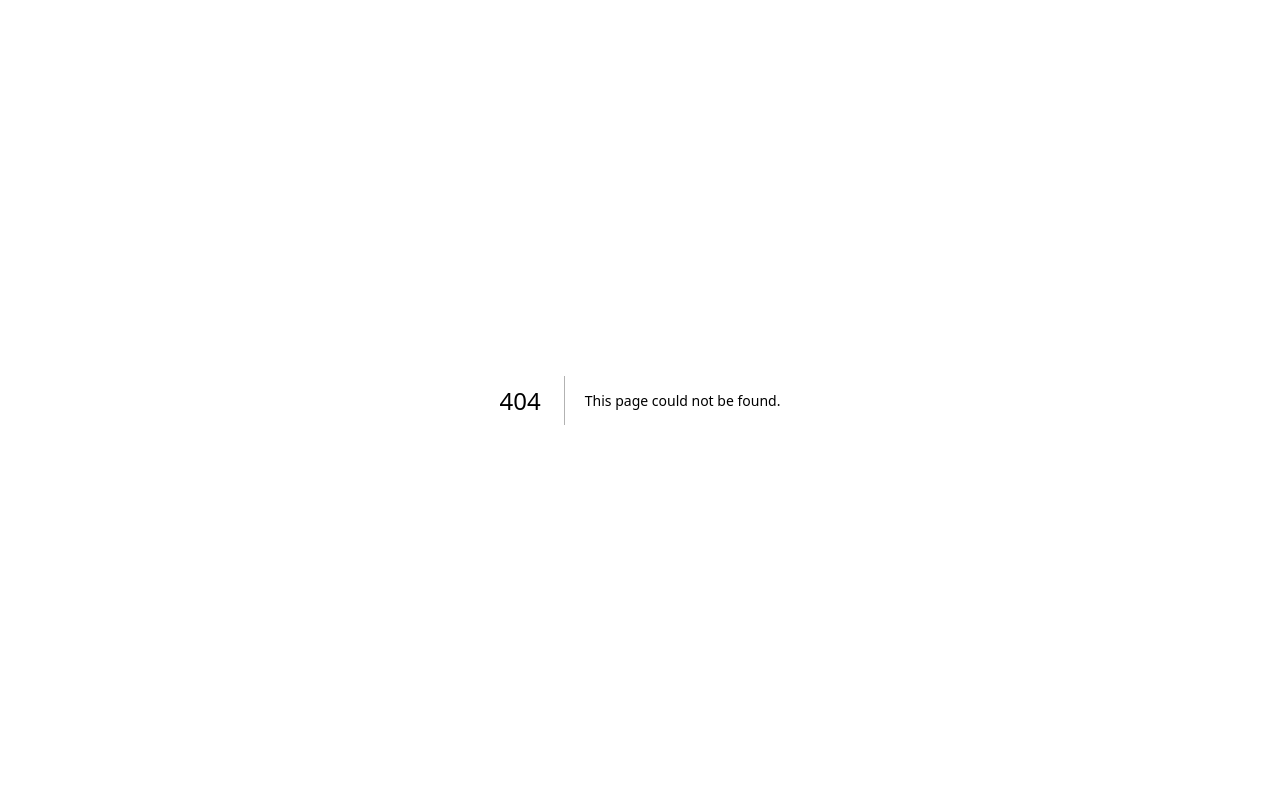
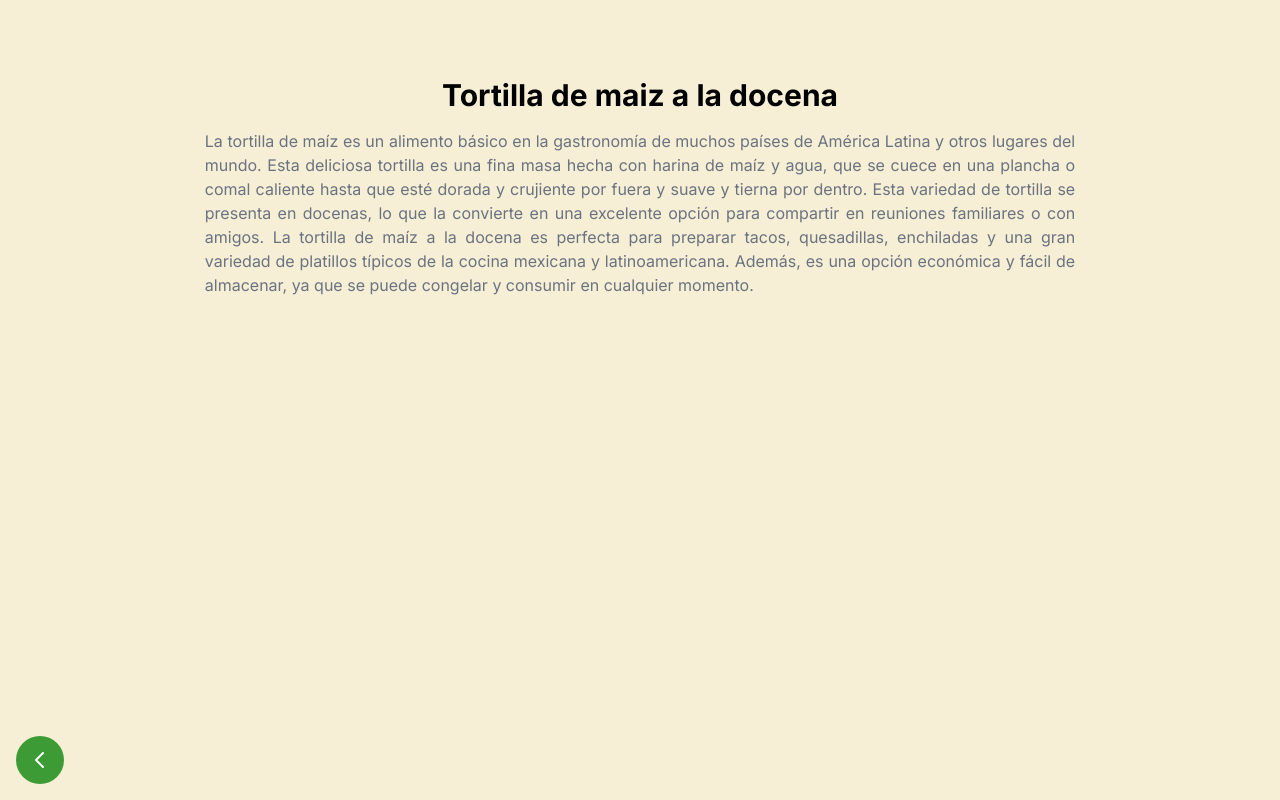
Before and after one commit to Nerovelic/Sigify, a Next.js app: page /listaDocumentos/0 in a window 1280 px wide. Before the commit this address had no page. Built offline with nearby package versions, Linux system fonts and the light colour scheme.

Commit message:
soluccion de error de carga de icons y navbar

```diff
--- a/src/app/components/listDocuments.tsx
+++ /dev/null
@@ -1,50 +0,0 @@
-import React from "react";
-
-// Componente de documento individual con placeholder
-const DocumentItem = () => {
-  return (
-    <div className="flex flex-col items-center p-4 border border-gray-200 rounded-md mr-2 mb-4 hover:bg-gray-100 hover:bg-opacity-50 transition duration-300">
-      {/* Contenedor para el avatar con animación de resaltado */}
-      <div className="w-24 h-24 bg-gray-200 rounded-full mb-2"></div>
-      {/* Contenedor para el título con animación de resaltado */}
-      <div className="w-36 h-4 bg-gray-200 rounded mb-1"></div>
-      {/* Contenedor para la descripción con animación de resaltado */}
-      <div className="w-24 h-3 bg-gray-200 rounded"></div>
-    </div>
-  );
-};
-
-// Componente de lista de documentos con placeholders
-export default function ListDocuments() {
-  // Número de documentos a mostrar
-  const documentCount = 12;
-
-  // Función para dividir los documentos en filas
-  const chunkArray = (array: any[], size: number) => {
-    return array.reduce((acc: any[], _: any, index: number) => {
-      if (index % size === 0) {
-        acc.push(array.slice(index, index + size));
-      }
-      return acc;
-    }, []);
-  };
-
-  // Agrupar documentos en filas de 4
-  const documentRows = chunkArray([...Array(documentCount)], 4);
-
-  return (
-    <div className="max-w-4xl mx-auto p-4">
-      <div className="grid grid-cols-1 sm:grid-cols-2 md:grid-cols-3 lg:grid-cols-4 gap-4">
-        {documentRows.map(
-          (row: any[], rowIndex: React.Key | null | undefined) => (
-            <React.Fragment key={rowIndex}>
-              {row.map((_: any, colIndex: React.Key | null | undefined) => (
-                <DocumentItem key={colIndex} />
-              ))}
-            </React.Fragment>
-          )
-        )}
-      </div>
-    </div>
-  );
-}
--- /dev/null
+++ b/src/app/listaDocumentos/0/page.tsx
@@ -0,0 +1,54 @@
+import Link from "next/link";
+
+const Cero = () => {
+  return (
+    <div className="h-screen flex flex-col justify-center items-center bg-[#F6EFD5]">
+      <div className="productos-container text-justify flex flex-col items-center flex-1">
+        <h1 className="text-3xl font-bold mb-4 mt-[30%] lg:mt-[6%]">
+          Tortilla de maiz a la docena
+        </h1>
+        <div className="mx-auto"></div>
+        <div className="lg:px-[1%] lg:ml-[15%] lg:mr-[15%]">
+          <dl className="lg:grid-cols-2 lg:gap-8">
+            <dl className="text-base text-gray-500">
+              La tortilla de maíz es un alimento básico en la gastronomía de
+              muchos países de América Latina y otros lugares del mundo. Esta
+              deliciosa tortilla es una fina masa hecha con harina de maíz y
+              agua, que se cuece en una plancha o comal caliente hasta que esté
+              dorada y crujiente por fuera y suave y tierna por dentro. Esta
+              variedad de tortilla se presenta en docenas, lo que la convierte
+              en una excelente opción para compartir en reuniones familiares o
+              con amigos. La tortilla de maíz a la docena es perfecta para
+              preparar tacos, quesadillas, enchiladas y una gran variedad de
+              platillos típicos de la cocina mexicana y latinoamericana. Además,
+              es una opción económica y fácil de almacenar, ya que se puede
+              congelar y consumir en cualquier momento.
+            </dl>
+          </dl>
+        </div>
+        <div className="fixed bottom-4 left-4">
+          <Link href="/" legacyBehavior>
+            <a className="flex items-center justify-center w-12 h-12 bg-[#3C9B35] text-white rounded-full">
+              <svg
+                xmlns="http://www.w3.org/2000/svg"
+                fill="none"
+                viewBox="0 0 24 24"
+                stroke="currentColor"
+                className="w-6 h-6"
+              >
+                <path
+                  strokeLinecap="round"
+                  strokeLinejoin="round"
+                  strokeWidth={2}
+                  d="M15 19l-7-7 7-7"
+                />
+              </svg>
+            </a>
+          </Link>
+        </div>
+      </div>
+    </div>
+  );
+};
+
+export default Cero;
--- /dev/null
+++ b/src/app/listaDocumentos/listDocuments.tsx
@@ -0,0 +1,49 @@
+import React from "react";
+import Link from "next/link";
+
+// Componente de documento individual con placeholder
+const DocumentItem = ({ documentId }: { documentId: number }) => {
+  return (
+    <Link href={`/listaDocumentos/${documentId}`} passHref legacyBehavior>
+      <a className="flex flex-col items-center p-4 border border-gray-200 rounded-md mr-2 mb-4 hover:bg-gray-100 hover:bg-opacity-50 transition duration-300">
+        {/* Contenedor para el avatar con animación de resaltado */}
+        <div className="w-24 h-24 bg-gray-200 rounded-full mb-2"></div>
+        {/* Contenedor para el título con animación de resaltado */}
+        <div className="w-36 h-4 bg-gray-200 rounded mb-1"></div>
+        {/* Contenedor para la descripción con animación de resaltado */}
+        <div className="w-24 h-3 bg-gray-200 rounded"></div>
+      </a>
+    </Link>
+  );
+};
+
+// Componente de lista de documentos con placeholders
+export default function ListDocuments() {
+  // Número de documentos a mostrar
+  const documentCount = 12;
+
+  // Función para dividir los documentos en filas
+  const chunkArray = (array: any[], size: number) => {
+    return array.reduce((acc: any[], _: any, index: number) => {
+      if (index % size === 0) {
+        acc.push(array.slice(index, index + size));
+      }
+      return acc;
+    }, []);
+  };
+
+  // Agrupar documentos en filas de 4
+  const documentRows = chunkArray([...Array(documentCount)], 4);
+
+  return (
+    <div className="max-w-4xl mx-auto p-4">
+      {documentRows.map((row: any[], rowIndex: number) => (
+        <div key={rowIndex} className="flex mb-4">
+          {row.map((_, colIndex: number) => (
+            <DocumentItem key={colIndex} documentId={rowIndex * 4 + colIndex} />
+          ))}
+        </div>
+      ))}
+    </div>
+  );
+}
--- a/src/app/page.tsx
+++ b/src/app/page.tsx
@@ -1,17 +1,25 @@
 "use client";
-import React, { useState } from "react";
+import React, { useState, useEffect } from "react";
 import Navbar from "./components/navbar";
 import FolderButton from "./buttons/folder";
 import DeleteButton from "./buttons/delete";
-import ListDocuments from "./components/listDocuments";
+import ListDocuments from "./listaDocumentos/listDocuments";
 import { toggleTheme } from "./components/themeMode";
 
 export default function Home() {
   const [isDarkMode, setIsDarkMode] = useState(false);
 
+  useEffect(() => {
+    const savedTheme = localStorage.getItem("theme");
+    savedTheme === "dark" ? setIsDarkMode(true) : setIsDarkMode(false);
+    toggleTheme(savedTheme === "dark");
+  }, []);
+
   const toggleMode = () => {
     setIsDarkMode(!isDarkMode);
     toggleTheme(!isDarkMode);
+    // Guardar la preferencia de tema en localStorage
+    localStorage.setItem("theme", isDarkMode ? "light" : "dark");
   };
 
   return (
```
